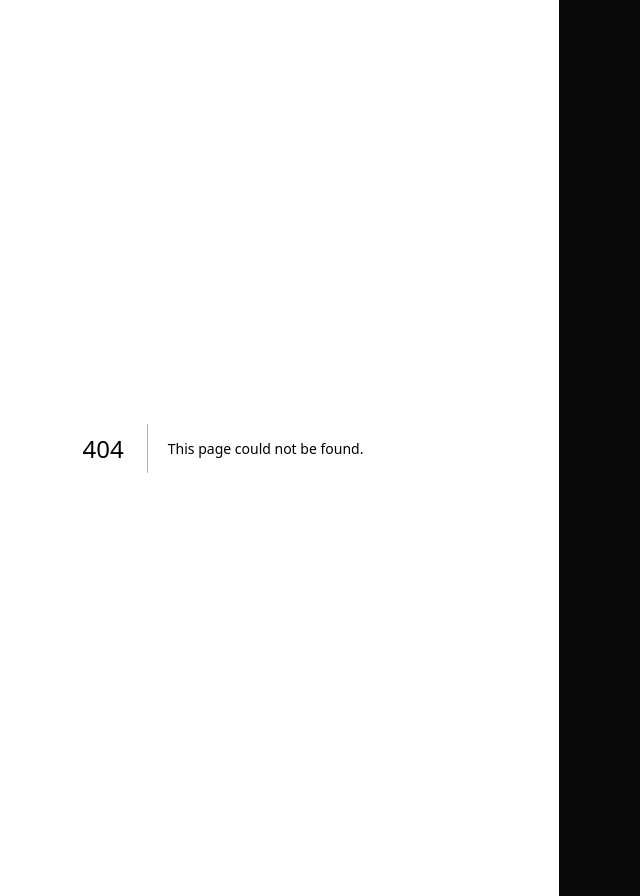
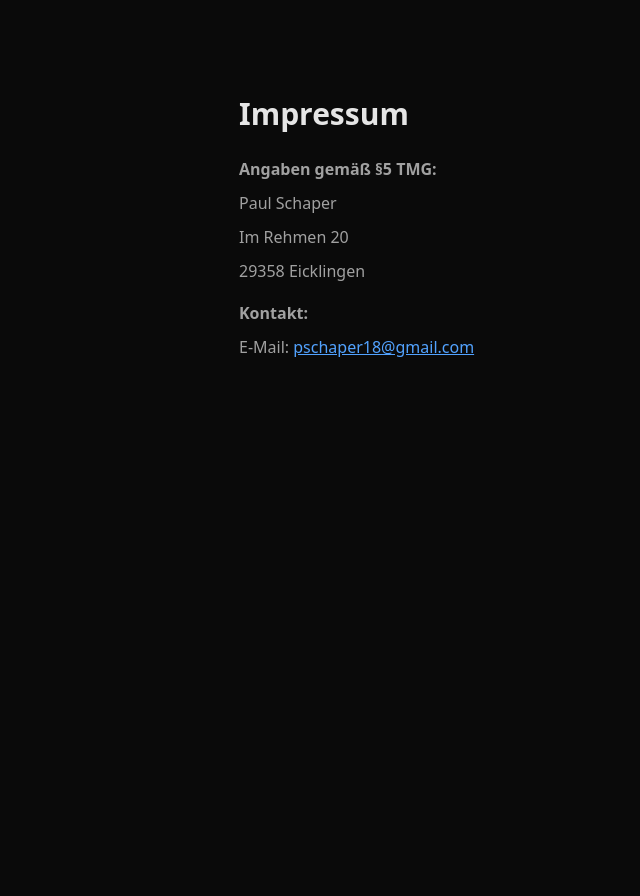
Before and after one commit to p2ktv/portfolio, a Next.js app: page /impressum in a window 1280 px wide. Before the commit this address had no page. Shown: the whole page, without its empty margins (113-753 px from the left). Built offline with nearby package versions, Linux system fonts and the light colour scheme.

Commit message:
feat: Add /impressum page

```diff
--- /dev/null
+++ b/src/app/impressum/page.tsx
@@ -0,0 +1,32 @@
+// app/impressum/page.tsx
+import React from "react";
+
+export default function ImpressumPage() {
+  return (
+    <main className="max-w-2xl mx-auto px-6 py-12 text-neutral-200 bg-neutral-950 min-h-screen">
+      <h1 className="text-3xl font-bold mb-6">Impressum</h1>
+
+      <section className="space-y-2 text-neutral-400">
+        <p>
+          <strong>Angaben gemäß §5 TMG:</strong>
+        </p>
+        <p>Paul Schaper</p>
+        <p>Im Rehmen 20</p>
+        <p>29358 Eicklingen</p>
+
+        <p className="mt-4">
+          <strong>Kontakt:</strong>
+        </p>
+        <p>
+          E-Mail:{" "}
+          <a
+            href="mailto:pschaper18@gmail.com"
+            className="text-blue-400 underline"
+          >
+            pschaper18@gmail.com
+          </a>
+        </p>
+      </section>
+    </main>
+  );
+}
--- a/src/app/page.tsx
+++ b/src/app/page.tsx
@@ -213,12 +213,19 @@ export default function Home() {
         />
       </CollapsibleSection>
 
-      <footer className="flex justify-between items-center mt-16 text-neutral-500 text-sm border-t border-neutral-800 pt-6">
+      <footer className="flex flex-row justify-between items-center mt-16 text-neutral-500 text-sm border-t border-neutral-800 pt-6 gap-4 md:gap-0">
         <div>
           {t(language, "footer_copyright", { year: new Date().getFullYear() })}
         </div>
 
-        <div className="flex items-center gap-4">
+        <div className="flex flex-row items-center gap-4">
+          <a
+            href="/impressum"
+            className="transition-colors duration-200 hover:text-white"
+          >
+            Impressum
+          </a>
+
           <a
             href="https://github.com/p2ktv"
             target="_blank"
```
